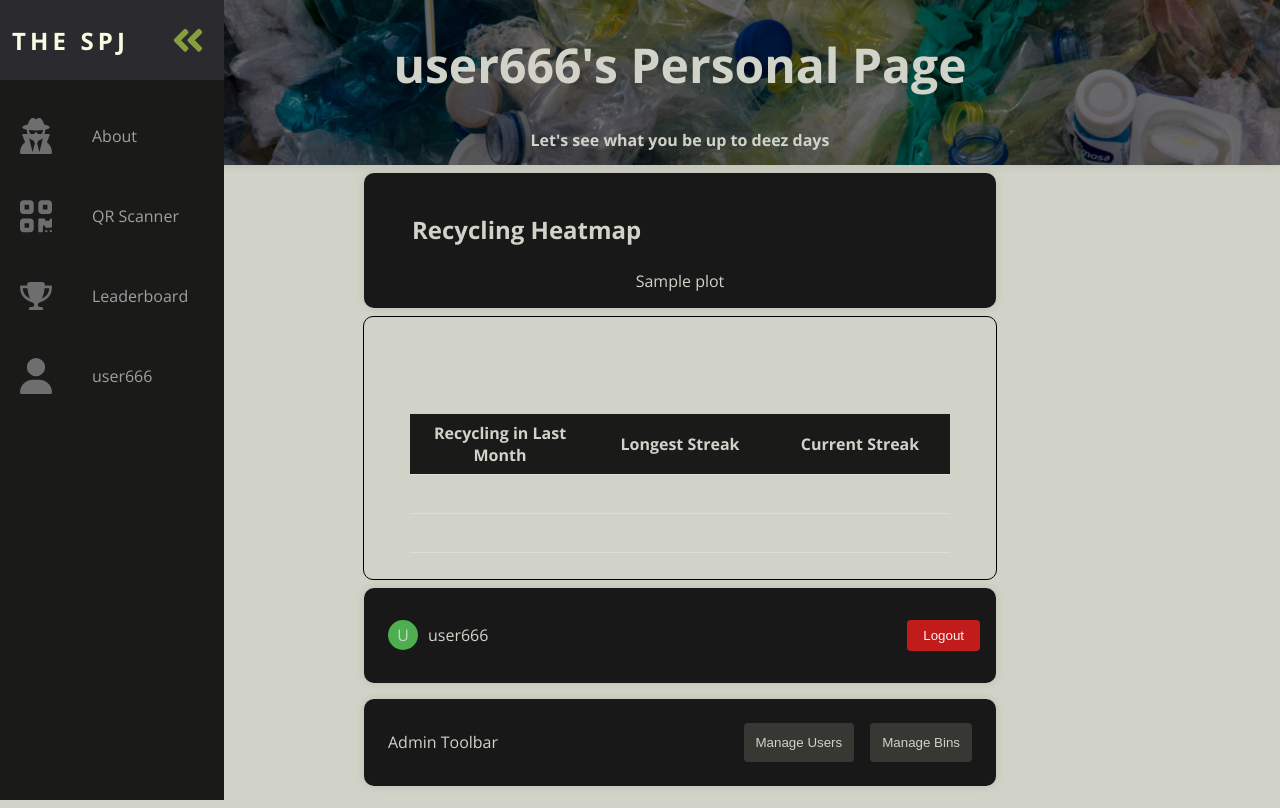
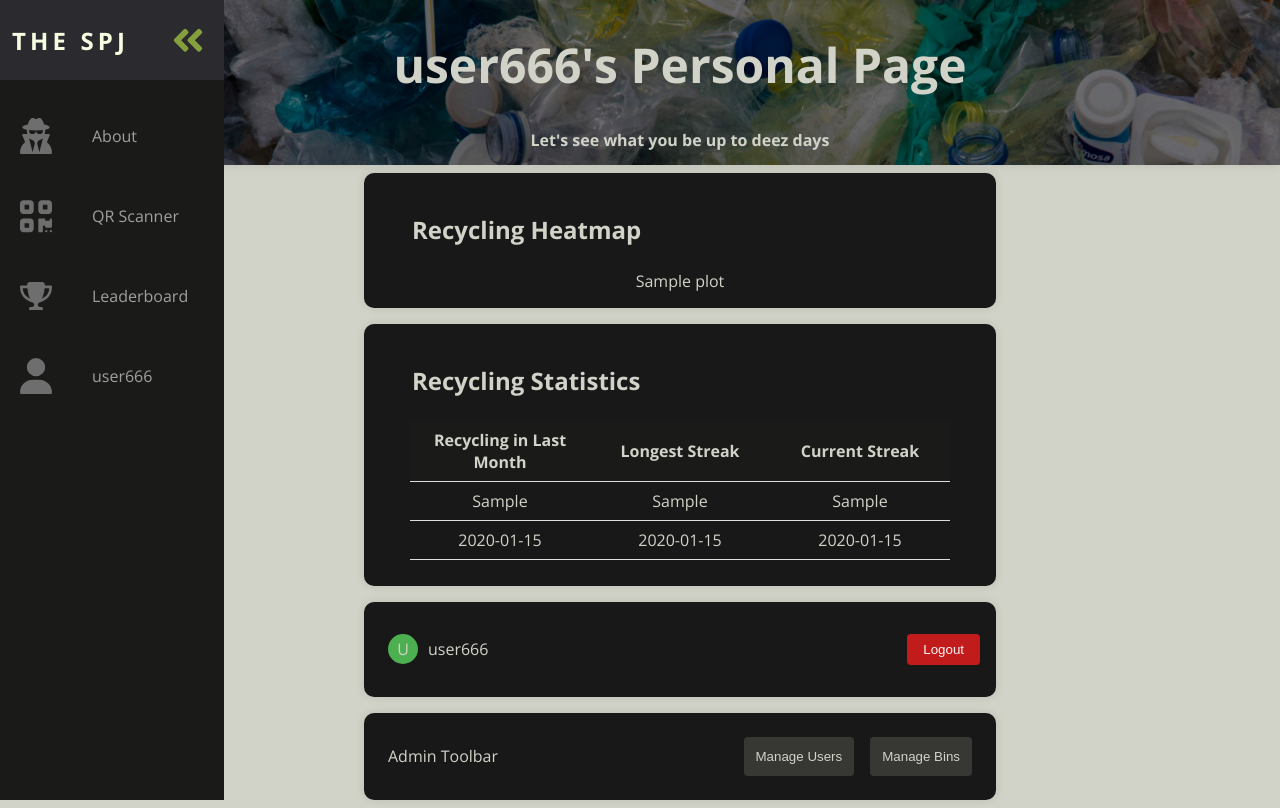
Before and after one commit to medex256/BinDesignWebApp, a Flask app: template templates/personal_page.html in a window 1280 px wide. Run offline with Flask 3, Linux system fonts and the light colour scheme; a user stored in the database is signed in; tables that the repository leaves empty hold one stand-in row (values such as "Sample post"); the template is opened without the code that fills it: most values are stand-ins (such as "Sample title", 1, 10 or a date in 2020).

Commit message:
fix personal page

```diff
--- a/templates/personal_page.html
+++ b/templates/personal_page.html
@@ -20,7 +20,7 @@
                 {{ plot|safe }}
             </div>
         </div>
-        <div class="divider">
+        <div class="container">
             <h3>Recycling Statistics</h3>
             <table>
                 <tr>
```
